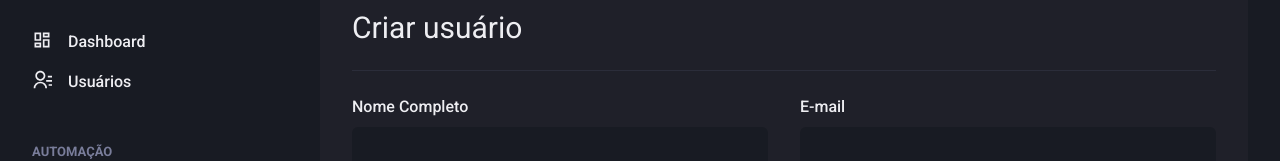
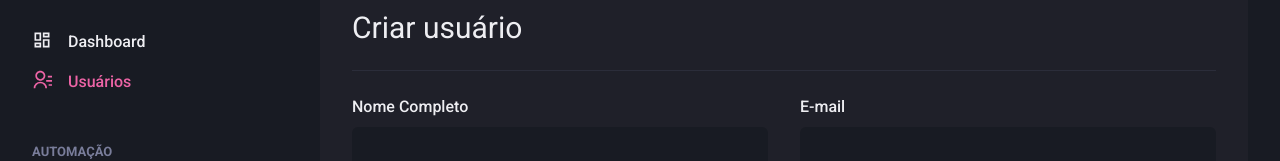
Before and after one commit to tvaditya/dashgo-react, a Next.js app: page /users/create in a window 1280 px wide. Shown: the part 142-303 px from the top of the page. Built offline with nearby package versions, Linux system fonts and the light colour scheme.

Commit message:
Show active links

```diff
--- /dev/null
+++ b/src/components/ActiveLink.tsx
@@ -0,0 +1,31 @@
+import Link, { LinkProps } from 'next/link';
+import {cloneElement, ReactElement} from "react";
+import {useRouter} from "next/router";
+
+interface ActiveLinkProps {
+    children: ReactElement;
+    shouldMatchExactHref?: boolean;
+}
+
+export function ActiveLink({children, shouldMatchExactHref=false, ...rest}: ActiveLinkProps) {
+    const { asPath } = useRouter()
+
+    let isActive = false;
+
+    if (shouldMatchExactHref && (asPath === rest.href || asPath === rest.as)) {
+        isActive = true;
+    }
+
+    if (!shouldMatchExactHref && (asPath.startsWith(String(rest.href)) || asPath.startsWith(String(rest.as)))) {
+        isActive = true;
+    }
+
+
+    return (
+        <Link {...rest}>
+            {cloneElement(children, {
+                color: isActive ? 'pink.400' : 'gray.50'
+            })}
+        </Link>
+    )
+}
--- a/src/components/Sidebar/NavLink.tsx
+++ b/src/components/Sidebar/NavLink.tsx
@@ -1,6 +1,7 @@
 import {Icon, Link as ChakraLink, Text, LinkProps as ChakraLinkProps} from "@chakra-ui/react";
 import {ElementType} from "react";
 import Link from 'next/link';
+import {ActiveLink} from "../ActiveLink";
 
 interface NavLinkProps extends ChakraLinkProps {
     icon: ElementType;
@@ -10,12 +11,12 @@
 
 export function NavLink({ icon, children, href, ...rest }: NavLinkProps) {
     return(
-        <Link href={href} passHref>
+        <ActiveLink href={href} passHref>
             <ChakraLink display={"flex"} align={"center"} {...rest}>
                 <Icon as={icon} fontSize={"20"} />
                 <Text ml={"4"} fontWeight={"medium"}>{children}</Text>
             </ChakraLink>
-        </Link>
+        </ActiveLink>
 
     )
 }
```
